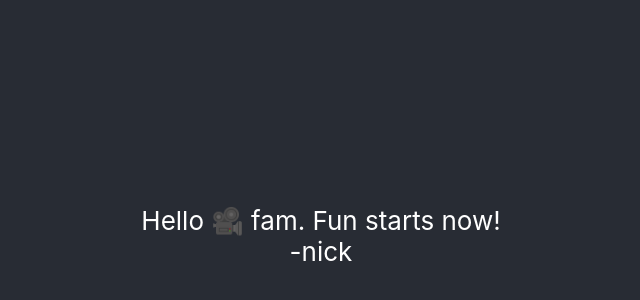
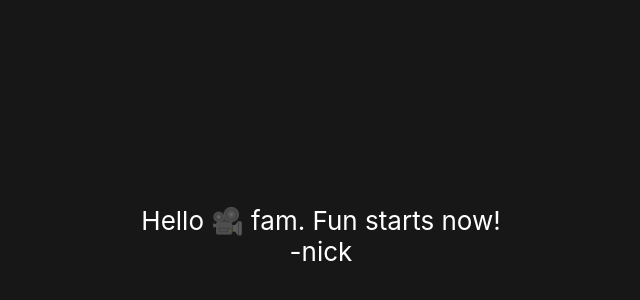
Before and after one commit to kayyali18/movie-tracker, a React (Create React App) app: page / in a window 1280 px wide. Shown: the part 164-464 px from the top of the page, without its empty margins (319-959 px from the left). Built offline with nearby package versions, Linux system fonts and the light colour scheme.

Commit message:
New branch for SASS

```diff
--- a/src/styles/3-modules/__app.sass
+++ b/src/styles/3-modules/__app.sass
@@ -2,7 +2,7 @@
   text-align: center
 
 .App-header
-  background-color: #282c34
+  background-color: #171717
   min-height: 100vh
   display: flex
   flex-direction: column
--- a/src/styles/App.css
+++ b/src/styles/App.css
@@ -296,7 +296,7 @@ textarea {
   text-align: center; }
 
 .App-header {
-  background-color: #282c34;
+  background-color: #171717;
   min-height: 100vh;
   display: flex;
   flex-direction: column;
```
